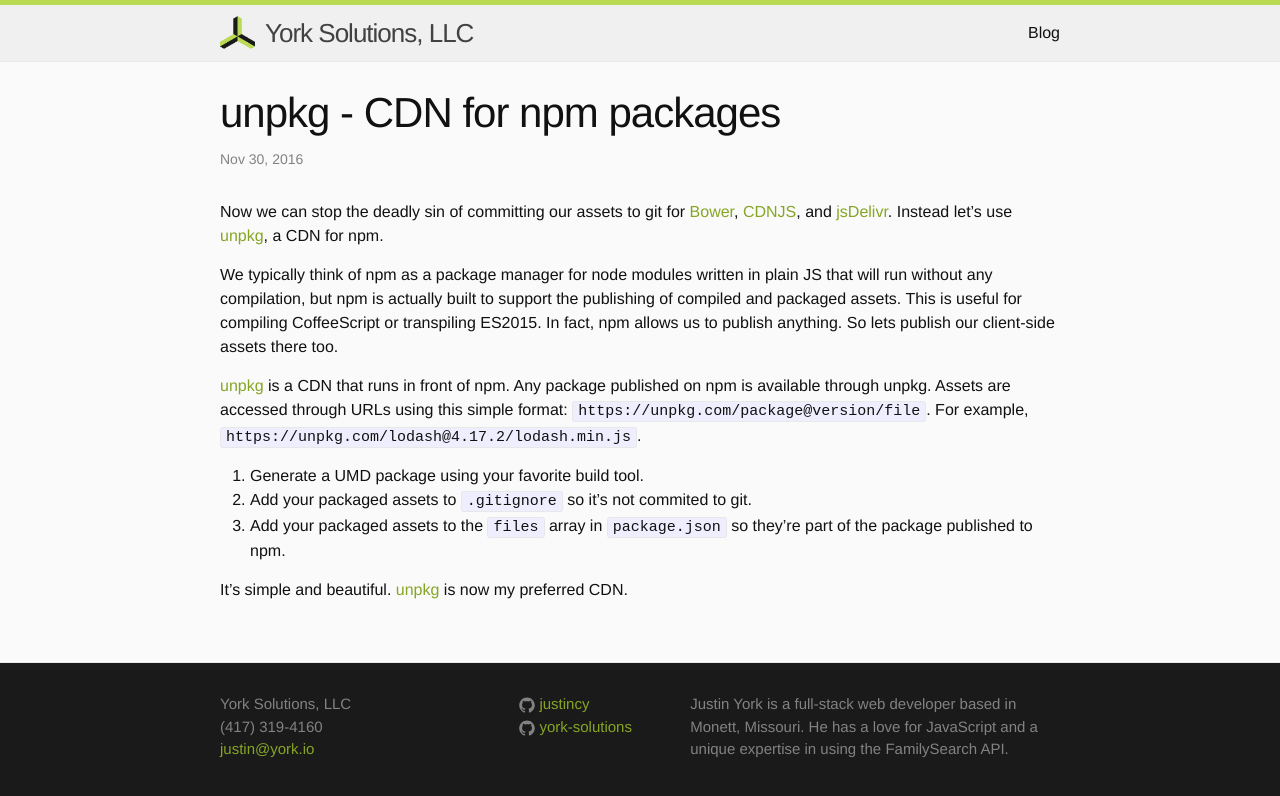
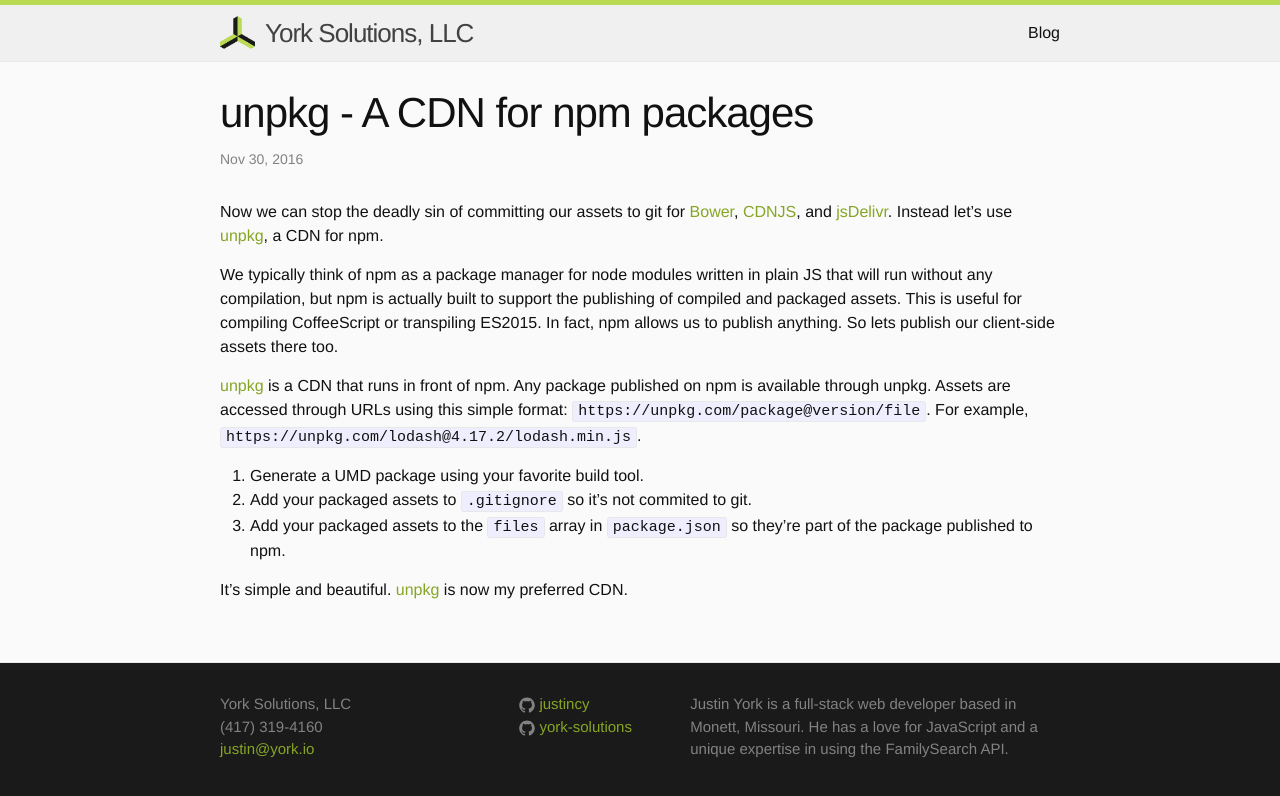
Before and after one commit to justincy/york-solutions.github.io, a Jekyll site: the page built from _posts/2016-11-30-unpkg-npm-cdn-assets.md, in a window 1280 px wide. Shown: the top 796 px of the page. Built offline with Jekyll 4.4.1, drawn with Linux system fonts in a browser that asks for light colours.

```diff
--- a/_posts/2016-11-30-unpkg-npm-cdn-assets.md
+++ b/_posts/2016-11-30-unpkg-npm-cdn-assets.md
@@ -1,6 +1,6 @@
 ---
 layout: post
-title: "unpkg - CDN for npm packages"
+title: "unpkg - A CDN for npm packages"
 date: 2016-11-30
 ---
 
```
